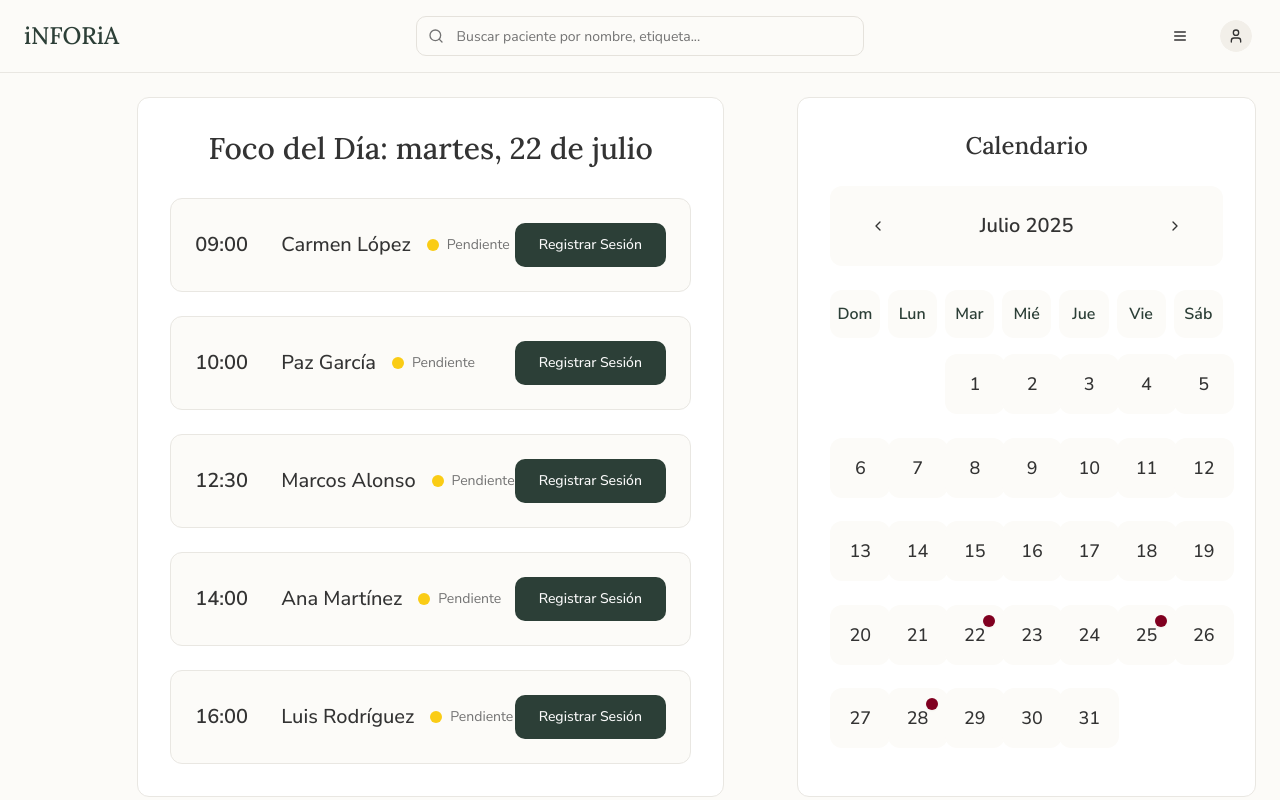
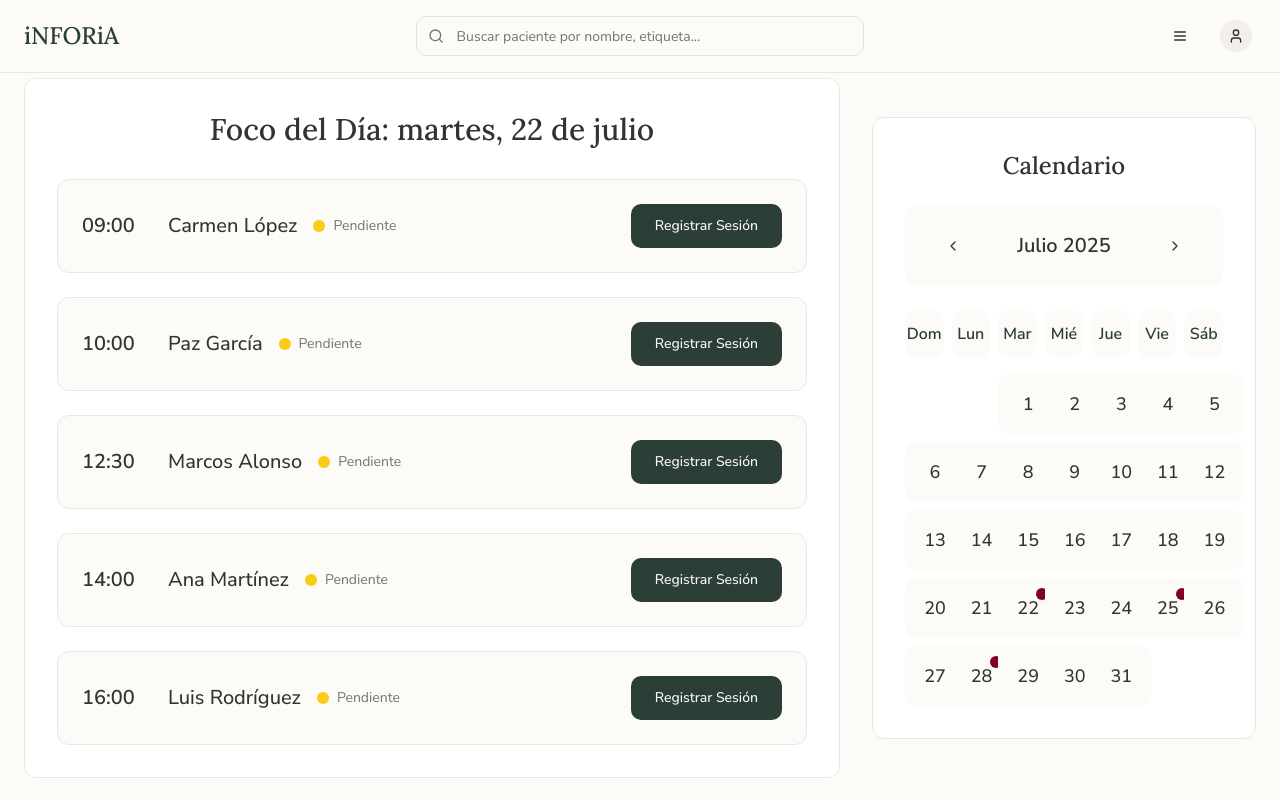
Before and after one commit to projectexinoxano-lab/inforia-knowledge-flow, a React (Vite) app: page / in a window 1280 px wide. Built offline with nearby package versions, Linux system fonts and the light colour scheme.

Commit message:
Center dashboard modules
Center the "Foco del Día" and "Calendario" modules professionally.

```diff
--- a/src/components/CalendarModule.tsx
+++ b/src/components/CalendarModule.tsx
@@ -73,7 +73,7 @@ const CalendarModule = () => {
   const weekDays = ["Dom", "Lun", "Mar", "Mié", "Jue", "Vie", "Sáb"];
 
   return (
-    <div className="bg-card rounded-lg border border-module-border p-8 h-full flex flex-col">
+    <div className="bg-card rounded-lg border border-module-border p-8 w-full h-full">
       {/* Title */}
       <h3 className="font-serif text-2xl font-medium text-foreground mb-6 text-center">
         Calendario
--- a/src/components/DayFocus.tsx
+++ b/src/components/DayFocus.tsx
@@ -70,7 +70,7 @@ const DayFocus = () => {
   };
 
   return (
-    <div className="bg-card rounded-lg border border-module-border p-8 h-full flex flex-col justify-center">
+    <div className="bg-card rounded-lg border border-module-border p-8 w-full max-w-4xl mx-auto">
       {/* Title */}
       <div className="text-center mb-8">
         <h2 className="font-serif text-3xl font-medium text-foreground">
@@ -80,7 +80,7 @@ const DayFocus = () => {
 
       {/* Appointments List */}
       {displayedAppointments.length > 0 ? (
-        <div className="space-y-6 max-w-4xl mx-auto w-full">
+        <div className="space-y-6">
           {displayedAppointments.map((appointment) => (
             <div
               key={appointment.id}
--- a/src/components/MainDashboard.tsx
+++ b/src/components/MainDashboard.tsx
@@ -9,15 +9,15 @@ const MainDashboard = () => {
       <DashboardHeader />
 
       {/* Main Content Area */}
-      <main className="container mx-auto px-6 py-6 h-[calc(100vh-90px)]">
-        <div className="grid grid-cols-12 gap-6 h-full">
-          {/* Left Column - 65% width (8 out of 12 columns) */}
-          <div className="col-span-8 flex items-center justify-center">
+      <main className="h-[calc(100vh-90px)] flex items-center justify-center px-6">
+        <div className="max-w-7xl w-full flex gap-8 items-center justify-center">
+          {/* Left Module - Foco del Día */}
+          <div className="flex-1 max-w-4xl">
             <DayFocus />
           </div>
 
-          {/* Right Column - 35% width (4 out of 12 columns) */}
-          <div className="col-span-4 flex items-center justify-center -ml-16">
+          {/* Right Module - Calendar */}
+          <div className="w-96 flex-shrink-0">
             <CalendarModule />
           </div>
         </div>
```
